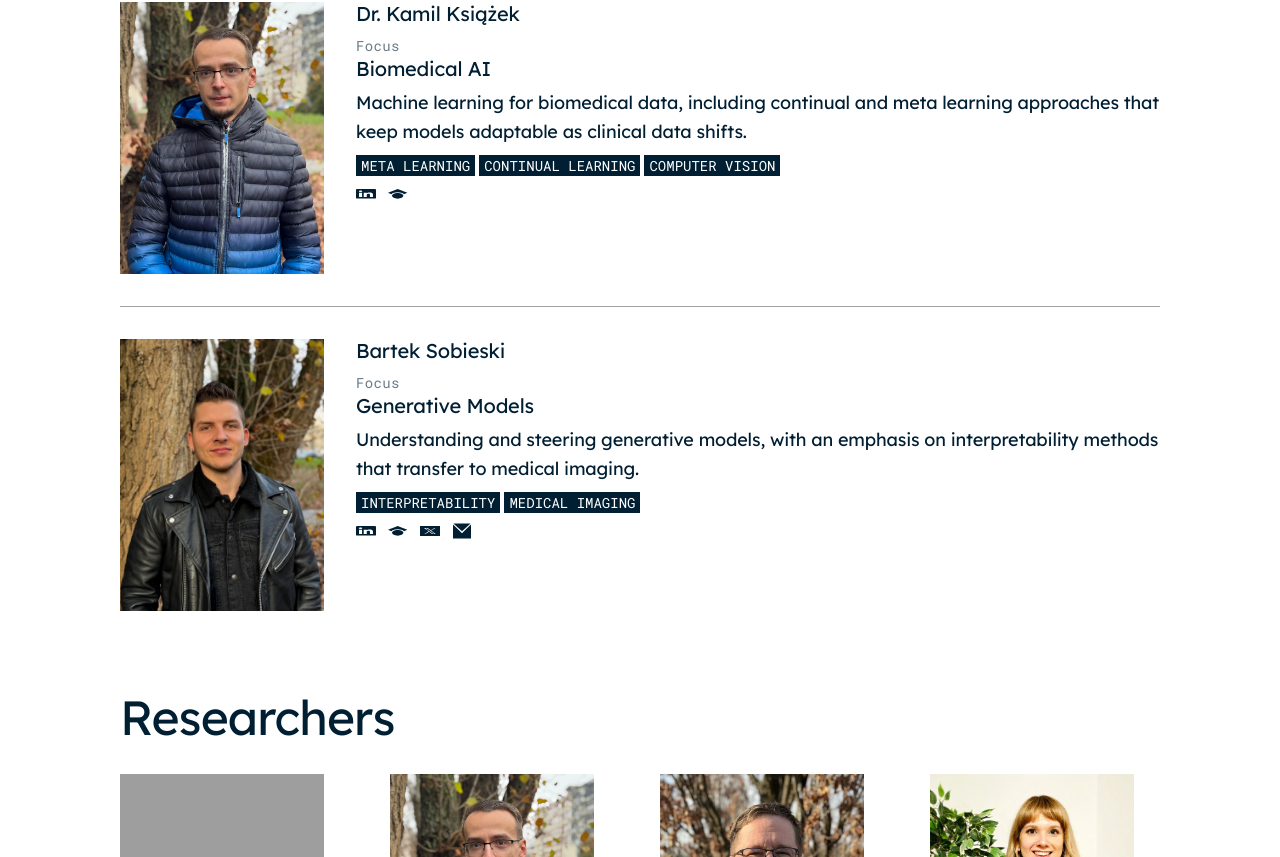
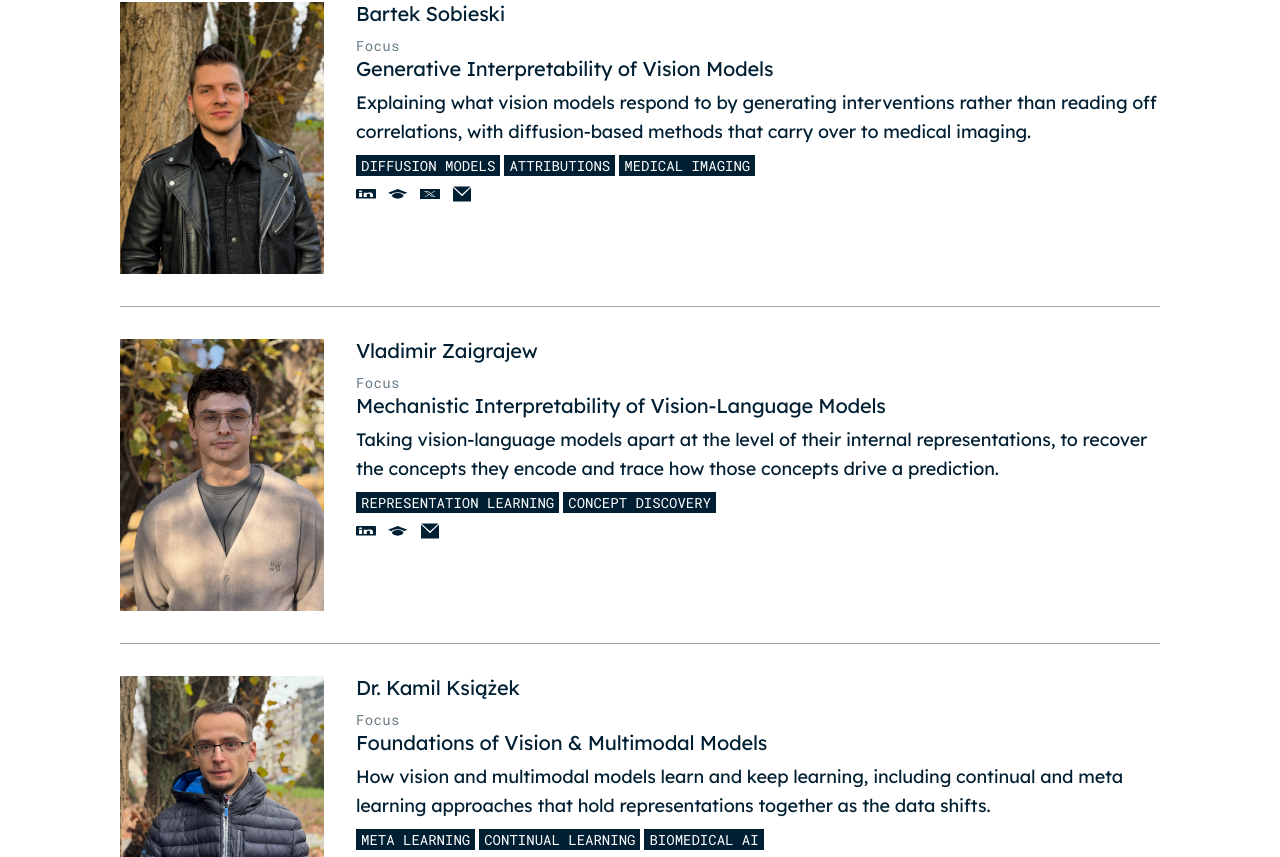
Before and after one commit to CredibleAI/CredibleAI.github.io, a Next.js app: page /about in a window 1280 px wide. Shown: the part 3283-4140 px from the top of the page. Built offline with nearby package versions, Linux system fonts and the light colour scheme; no server answers; grey boxes are pictures that could not be loaded.

Commit message:
Set the four focus areas and add Vladimir Zaigrajew as a focus leader.

```diff
--- a/src/data/team/focus-leaders.ts
+++ b/src/data/team/focus-leaders.ts
@@ -1,8 +1,8 @@
 import { FocusLeader } from "@/types/team";
 
-// The `focusDescription` texts below are placeholders written from each
-// person's published work. They are to be replaced with copy supplied by the
-// leaders themselves.
+// The `focusArea` names are the ones the Centre settled on. The
+// `focusDescription` texts are still drafts written from each person's
+// published work, to be replaced with copy supplied by the leaders themselves.
 //
 // Keep `tags` free of the term already used as `focusArea`, so the keywords
 // add information rather than repeating the focus.
@@ -13,7 +13,7 @@ export const focusLeaders: FocusLeader[] = [
     imageUrl: "/images/team/agata-wijata.png",
     imageAlt: "Dr. Agata Wijata",
     tags: ["hyperspectral imaging", "computer vision", "interpretability"],
-    focusArea: "Space and Earth Observation",
+    focusArea: "Earth Observation & Space AI",
     focusDescription:
       "Bringing AI on board satellites, with work on hyperspectral Earth observation, objective selection of onboard applications, and estimation of soil and vegetation parameters from orbit.",
     socialLinks: {
@@ -22,28 +22,14 @@ export const focusLeaders: FocusLeader[] = [
     },
   },
   {
-    id: "kamil-ksiazek",
-    name: "Dr. Kamil Książek",
-    imageUrl: "/images/team/ksiazek.webp",
-    imageAlt: "Dr. Kamil Książek",
-    tags: ["meta learning", "continual learning", "computer vision"],
-    focusArea: "Biomedical AI",
-    focusDescription:
-      "Machine learning for biomedical data, including continual and meta learning approaches that keep models adaptable as clinical data shifts.",
-    socialLinks: {
-      linkedin: "https://www.linkedin.com/in/kamil-ksi%C4%85%C5%BCek-6a7098191/",
-      googleScholar: "https://scholar.google.com/citations?user=i0N4lY8AAAAJ&hl=pl",
-    },
-  },
-  {
     id: "bartek-sobieski",
     name: "Bartek Sobieski",
     imageUrl: "/images/team/sobieski.webp",
     imageAlt: "Bartek Sobieski",
-    tags: ["interpretability", "medical imaging"],
-    focusArea: "Generative Models",
+    tags: ["diffusion models", "attributions", "medical imaging"],
+    focusArea: "Generative Interpretability of Vision Models",
     focusDescription:
-      "Understanding and steering generative models, with an emphasis on interpretability methods that transfer to medical imaging.",
+      "Explaining what vision models respond to by generating interventions rather than reading off correlations, with diffusion-based methods that carry over to medical imaging.",
     socialLinks: {
       linkedin: "https://www.linkedin.com/in/bartłomiej-sobieski/",
       googleScholar: "https://scholar.google.com/citations?user=ZDCPqL8AAAAJ&hl=en",
@@ -51,4 +37,33 @@ export const focusLeaders: FocusLeader[] = [
       email: "b.sobieski@uw.edu.pl",
     },
   },
+  {
+    id: "vladimir-zaigrajew",
+    name: "Vladimir Zaigrajew",
+    imageUrl: "/images/team/zaigrajew.webp",
+    imageAlt: "Vladimir Zaigrajew",
+    tags: ["representation learning", "concept discovery"],
+    focusArea: "Mechanistic Interpretability of Vision-Language Models",
+    focusDescription:
+      "Taking vision-language models apart at the level of their internal representations, to recover the concepts they encode and trace how those concepts drive a prediction.",
+    socialLinks: {
+      linkedin: "https://www.linkedin.com/in/vladimirzaigrajew/",
+      googleScholar: "https://scholar.google.com/citations?user=7XKIBvgAAAAJ&hl=en",
+      email: "vladimir.zaigrajew.dokt@pw.edu.pl",
+    },
+  },
+  {
+    id: "kamil-ksiazek",
+    name: "Dr. Kamil Książek",
+    imageUrl: "/images/team/ksiazek.webp",
+    imageAlt: "Dr. Kamil Książek",
+    tags: ["meta learning", "continual learning", "biomedical AI"],
+    focusArea: "Foundations of Vision & Multimodal Models",
+    focusDescription:
+      "How vision and multimodal models learn and keep learning, including continual and meta learning approaches that hold representations together as the data shifts.",
+    socialLinks: {
+      linkedin: "https://www.linkedin.com/in/kamil-ksi%C4%85%C5%BCek-6a7098191/",
+      googleScholar: "https://scholar.google.com/citations?user=i0N4lY8AAAAJ&hl=pl",
+    },
+  },
 ];
```
